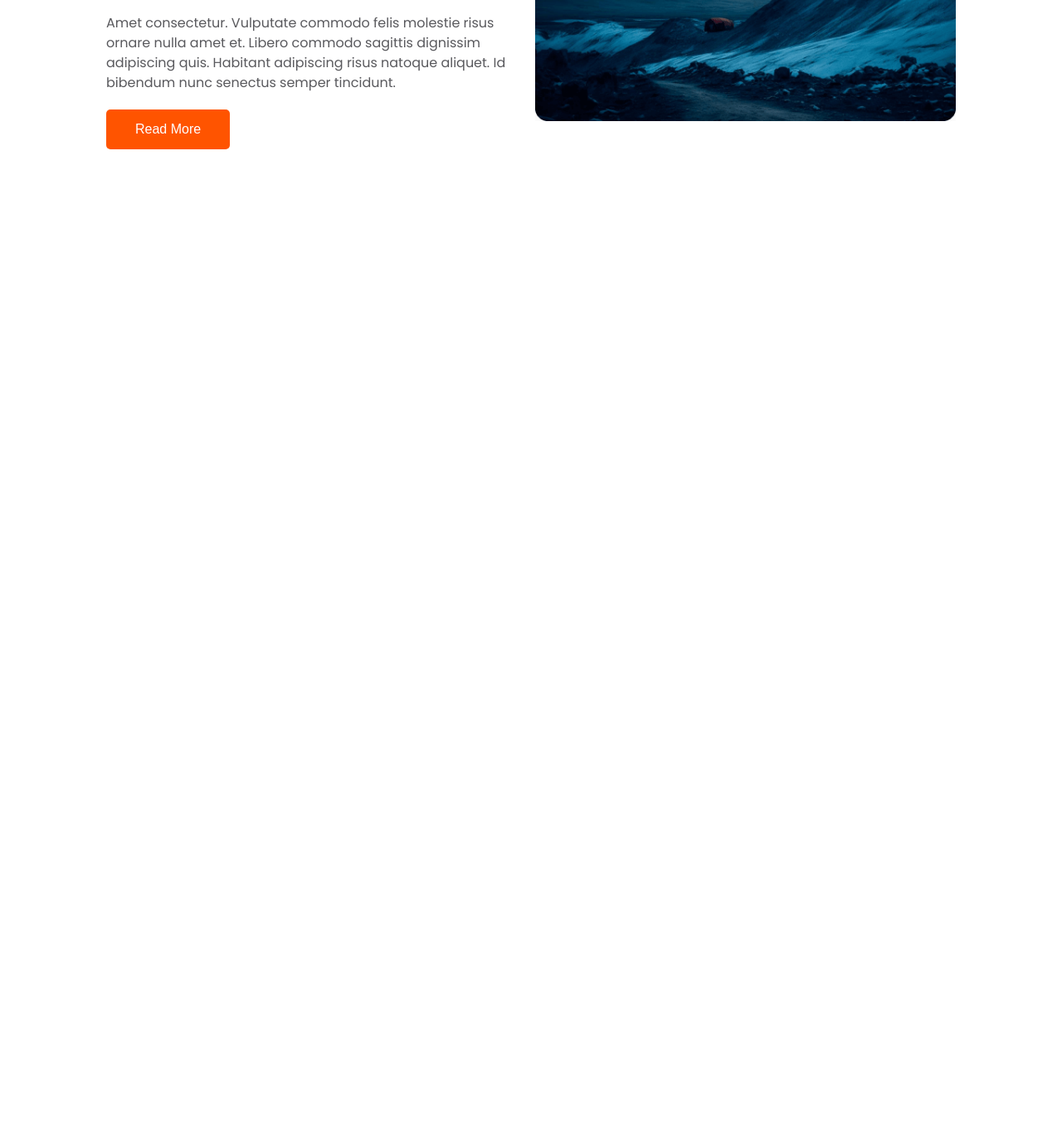
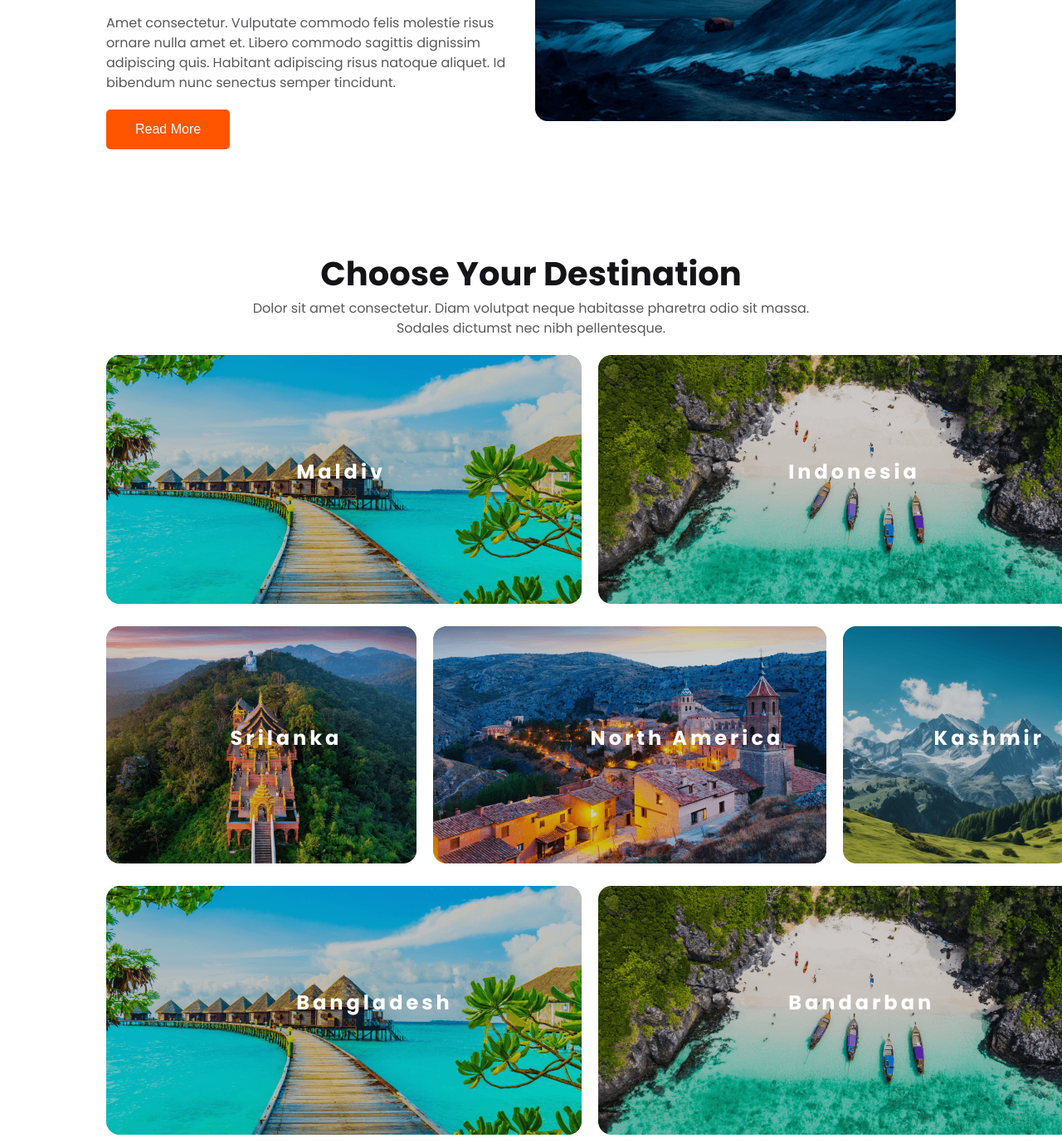
Before and after one commit to Khaledsobuj/Assignment-two, a plain HTML site: page index.html in a window 1280 px wide. Shown: the part 1020-2398 px from the top of the page at 83% size. Before the commit the page ends 1320 px from the top, so only its background shows below. Drawn offline with Linux system fonts and the light colour scheme.

Commit message:
added Choose your destination with responsive

```diff
--- a/css/responsive.css
+++ b/css/responsive.css
@@ -44,6 +44,20 @@
     }
 
     /* =========================================== */
+    .row {
+        flex-direction: column;
+    }
+
+    /* .tex-position {
+        position: relative;
+    }
+
+    .maldiv {
+        position: absolute;
+    } */
+    .tex-position img {
+        width: 100%;
+    }
 
 
 
--- a/css/style.css
+++ b/css/style.css
@@ -122,7 +122,7 @@ header {
 
 /* ================================================================= */
 .banner-section {
-    background-image: url('../images/bg.png');
+    background-image: url('../Images/bg.png');
     background-repeat: no-repeat;
     background-size: cover;
     background-position: center;
@@ -195,13 +195,15 @@ header {
     margin-bottom: 20px;
 }
 
-
-
-
 .tours-img {
     width: 50%;
 }
 
+
+
+/* ========================================================== */
+
+/* Start choose-your-destination styles */
 .tours-img img {
     width: 100%;
 }
@@ -218,8 +220,6 @@ header {
     position: relative;
 }
 
-
-
 .maldiv {
     color: #fff;
     font-size: 1.5rem;
@@ -232,26 +232,13 @@ header {
 
 }
 
-
-
-.why-choose {
-    /* border: 2px solid #f00; */
+.choose-content {
+    width: 70%;
+    margin: 10px auto;
     text-align: center;
 }
 
-.content {
-    width: 80%;
-    margin: 20px auto 50px auto;
-    padding: 30px;
-
-}
-
-.content>h4 {
-    margin-bottom: 25px;
-}
-
 .card-box {
-    /* border: 2px solid rgb(42, 196, 3); */
     display: flex;
     text-align: left;
     gap: 24px;
--- a/index.html
+++ b/index.html
@@ -61,6 +61,7 @@
         </header>
         <!-- ========================================================================= -->
         <main>
+            <!-- start our popular tours section -->
             <section class="populer-tours heaid">
                 <div class="tours-content">
                     <h2 class="common-title tours-title">
@@ -92,6 +93,60 @@
                     <img src="images/rectangle4.png" alt="">
                 </div>
             </section>
+            <!-- End our popular tours section -->
+
+
+
+            <!-- Start choose-your-destination -->
+            <section class="choose-your-destination">
+                <div class="choose-content">
+                    <h2 class="common-title">
+                        Choose Your Destination
+                    </h2>
+                    <p class="common-description">
+                        Dolor sit amet consectetur. Diam volutpat neque habitasse pharetra odio sit massa. Sodales
+                        dictumst nec nibh pellentesque.
+                    </p>
+                </div>
+                <div class="row">
+                    <div class="tex-position">
+                        <img class="" src="Images/Rectangle 5.png" alt="">
+                        <p class="maldiv">maldiv</p>
+                    </div>
+                    <div class="tex-position">
+                        <img class="" src="Images/Rectangle 8.png" alt="">
+                        <p class="maldiv">Indonesia</p>
+                    </div>
+
+                </div>
+                <div class="row">
+
+                    <div class="tex-position">
+                        <img class="" src="Images/Rectangle 6.png" alt="">
+                        <p class="maldiv">Srilanka</p>
+                    </div>
+                    <div class="tex-position">
+                        <img class="" src="Images/Rectangle 7.png" alt="">
+                        <p class="maldiv">North America</p>
+                    </div>
+                    <div class="tex-position">
+                        <img class="" src="Images/Rectangle 9.png" alt="">
+                        <p class="maldiv">Kashmir</p>
+                    </div>
+                </div>
+                <div class="row">
+                    <div class="tex-position">
+                        <img class="" src="Images/Rectangle 5.png" alt="">
+                        <p class="maldiv">Bangladesh</p>
+                    </div>
+                    <div class="tex-position">
+                        <img class="" src="Images/Rectangle 8.png" alt="">
+                        <p class="maldiv">Bandarban</p>
+                    </div>
+                </div>
+            </section>
+            <!-- end choose-your-destination -->
+
         </main>
 
 
```
